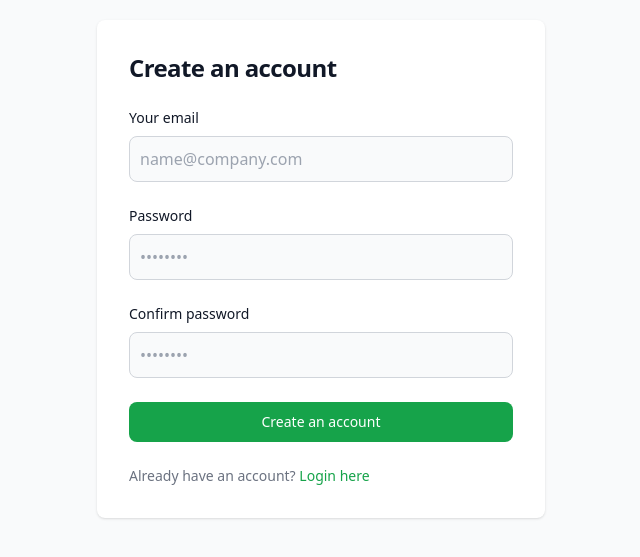
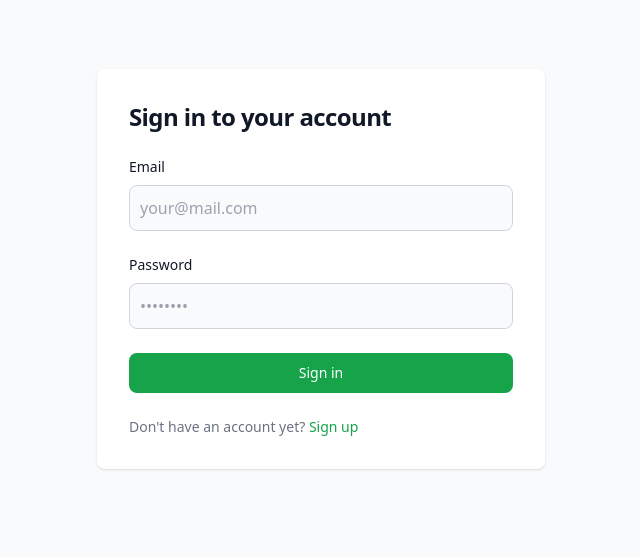
Before and after one commit to Konstantin-Kolev/message-app-front, an Angular app: page /login in a window 1280 px wide. Before the commit this address led to /. Shown: the part 131-688 px from the top of the page, without its empty margins (319-959 px from the left). Built offline with nearby package versions, Linux system fonts and the light colour scheme.

Commit message:
Made routing between the auth pages

```diff
--- a/src/app/app.component.html
+++ b/src/app/app.component.html
@@ -1,11 +1 @@
-@if (user$|async) {
-  <div class="layout">
-    <side-bar/>
-    <div app-channel-list class="channel-list"></div>
-    <app-chat-window/>
-  </div>
-} @else {
-  <!-- <h1 (click)="loginClick()">No user logged in!</h1> -->
-   <!-- <login-form/> -->
-   <register-form/>
-}
+<router-outlet></router-outlet>
--- a/src/app/components/authentication/login-form/login-form.component.html
+++ b/src/app/components/authentication/login-form/login-form.component.html
@@ -16,7 +16,7 @@
                   </div>
                   <button type="submit" class="login-submit-button">Sign in</button>
                   <p class="text-sm font-light text-gray-500">
-                      Don't have an account yet? <a href="#" class="font-medium text-green-600 hover:underline">Sign up</a>
+                      Don't have an account yet? <a href="/register" class="font-medium text-green-600 hover:underline">Sign up</a>
                   </p>
               </form>
           </div>
--- a/src/app/components/authentication/register-form/register-form.component.html
+++ b/src/app/components/authentication/register-form/register-form.component.html
@@ -19,8 +19,8 @@
                       <input type="confirm-password" name="confirm-password" id="confirm-password" placeholder="••••••••" class="login-form-input" required="">
                   </div>
                   <button type="submit" class="login-submit-button">Create an account</button>
-                  <p class="text-sm font-light text-gray-500 dark:text-gray-400">
-                      Already have an account? <a href="#" class="font-medium text-green-600 hover:underline ">Login here</a>
+                  <p class="text-sm font-light text-gray-500">
+                      Already have an account? <a href="/login" class="font-medium text-green-600 hover:underline ">Login here</a>
                   </p>
               </form>
           </div>
--- a/src/app/components/chat-page/chat-page.component.html
+++ b/src/app/components/chat-page/chat-page.component.html
@@ -1,4 +1,11 @@
-<div class="layout">
-  <!-- <app-channel-list/> -->
-  <app-chat-window/>
-</div>
+@if (user$|async) {
+  <div class="layout">
+    <side-bar/>
+    <div app-channel-list class="channel-list"></div>
+    <app-chat-window/>
+  </div>
+} @else {
+  <!-- <h1 (click)="loginClick()">No user logged in!</h1> -->
+   <!-- <login-form/> -->
+   <register-form/>
+}
--- a/src/app/components/chat-page/chat-page.component.ts
+++ b/src/app/components/chat-page/chat-page.component.ts
@@ -1,14 +1,32 @@
 import { Component } from '@angular/core';
 import { ChatWindowComponent } from "../chat-window/chat-window.component";
 import { ChannelListComponent } from "../channel-list/channel-list.component";
+import { Observable } from 'rxjs';
+import { User } from '../../models/user.model';
+import { UserStateService } from '../../services/user-state.service';
+import { CommonModule } from '@angular/common';
+import { SideBarComponent } from "../../side-bar/side-bar.component";
+import { RegisterFormComponent } from "../authentication/register-form/register-form.component";
 
 @Component({
   selector: 'app-chat-page',
   standalone: true,
-  imports: [ChatWindowComponent, ChannelListComponent],
+  imports: [ChatWindowComponent, ChannelListComponent, CommonModule, SideBarComponent, RegisterFormComponent],
   templateUrl: './chat-page.component.html',
   styleUrl: './chat-page.component.css'
 })
 export class ChatPageComponent {
 
+  user$: Observable<User | null>;
+  constructor(private userStateService: UserStateService) {
+    this.user$ = this.userStateService.user$;
+  }
+
+  public loginClick() {
+    this.userStateService.setUser({
+      id: 1,
+      username: 'user1',
+      email: 'some@mail.com'
+    });
+  }
 }
```
Also changed, not shown: src/app/app.routes.ts (+11 -1 lines), 1 other file (tests, documents, lock files or other folders).
